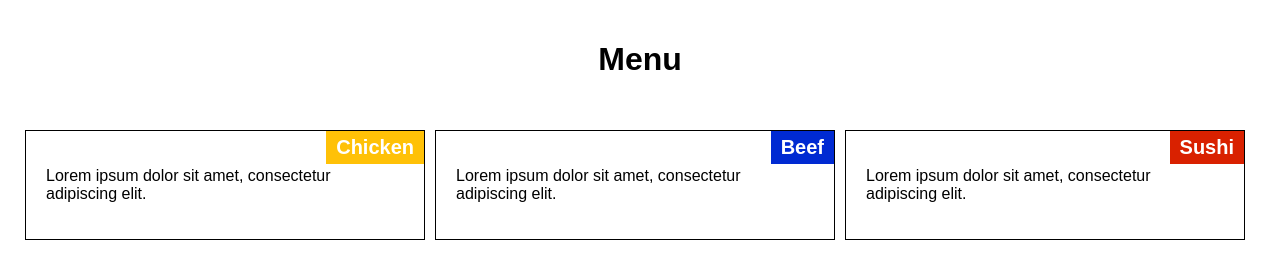
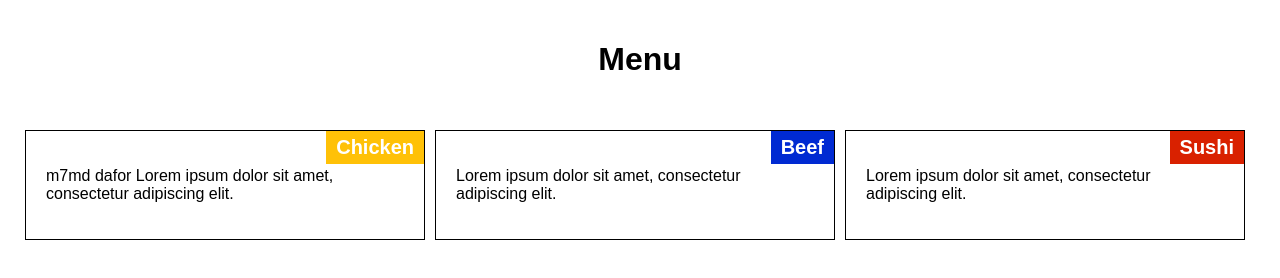
Before and after one commit to Al-Brmaki/WEP-PROG-01, a plain HTML site: page index.html in a window 1280 px wide. Drawn offline with Linux system fonts and the light colour scheme.

Commit message:
M7md dafor

```diff
--- a/index.html
+++ b/index.html
@@ -11,7 +11,7 @@
   <div class="container">
     <div class="section chicken">
       <h2>Chicken</h2>
-      <p>Lorem ipsum dolor sit amet, consectetur adipiscing elit.</p>
+      <p> m7md dafor Lorem ipsum dolor sit amet, consectetur adipiscing elit.</p>
     </div>
     <div class="section beef">
       <h2>Beef</h2>
```
